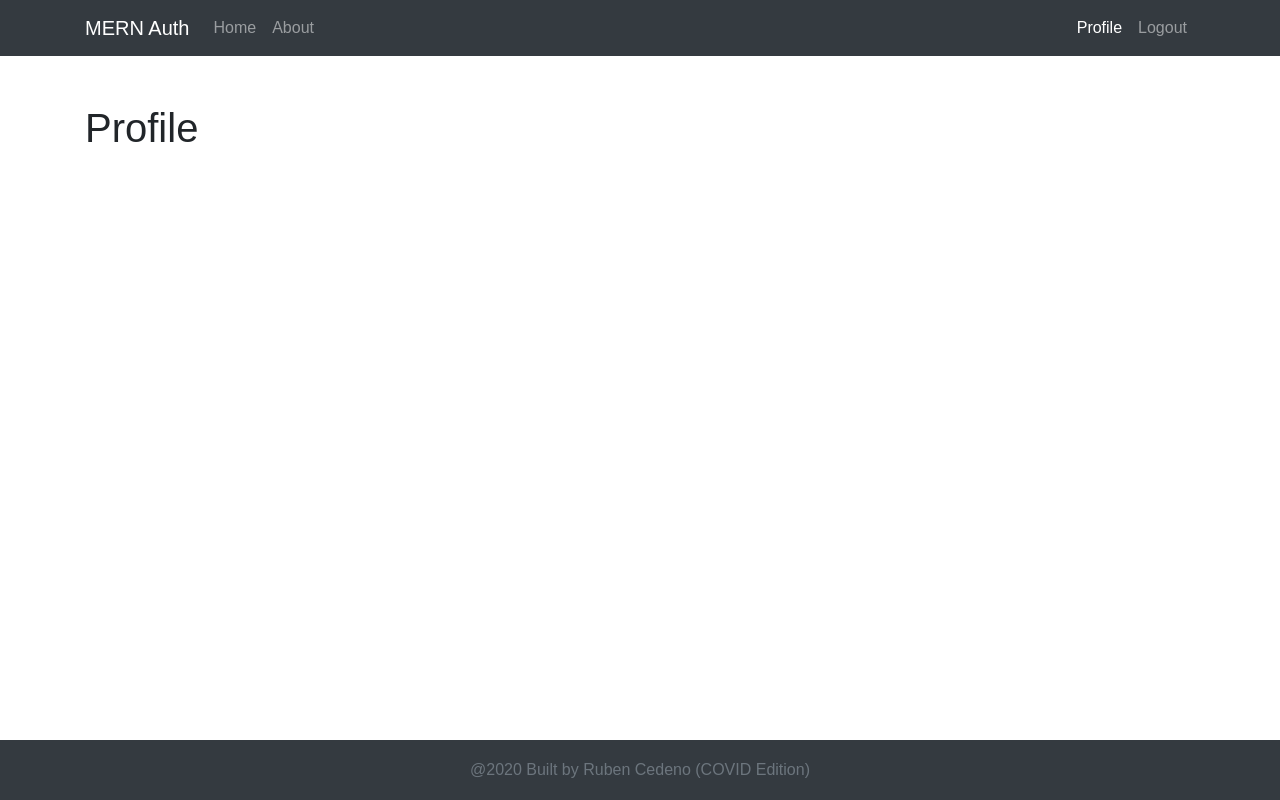
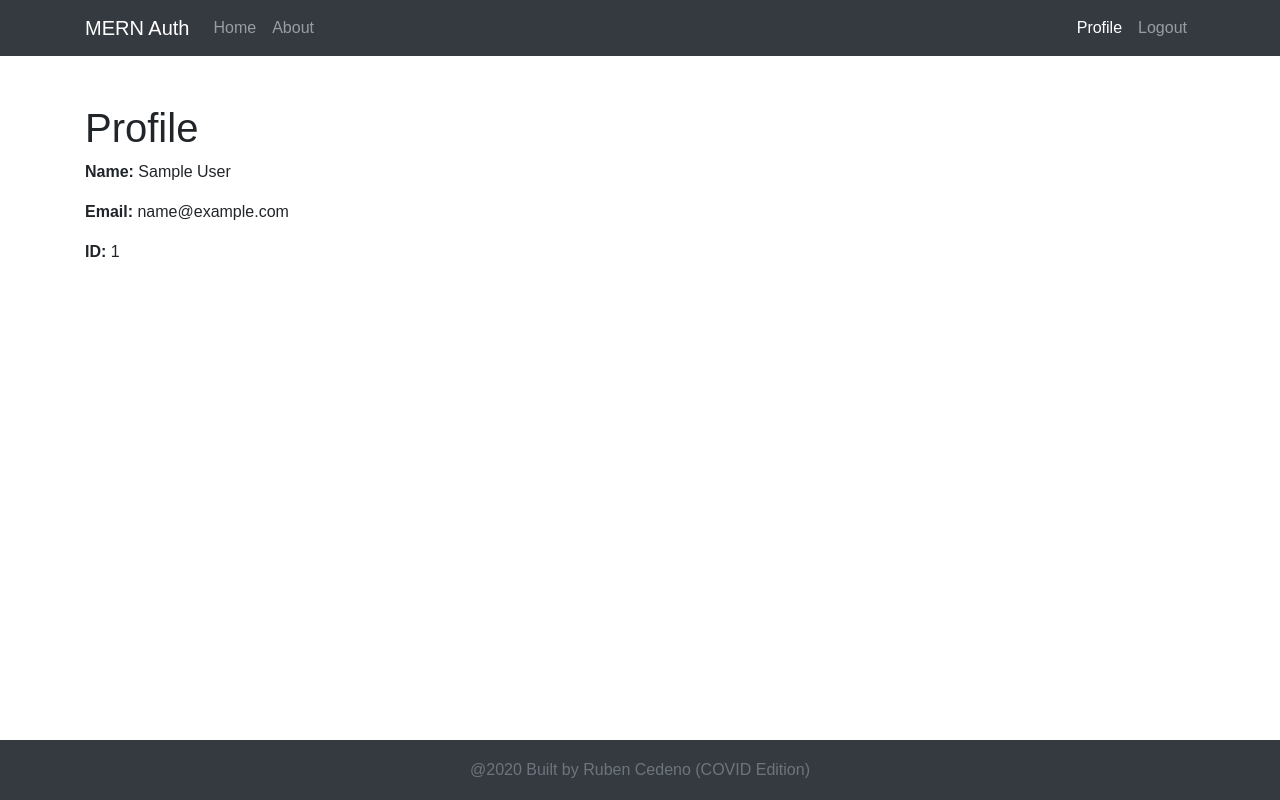
Before and after one commit to anonyymous1/irezumi-client, a React (Create React App) app: page /profile in a window 1280 px wide. Built offline with nearby package versions, Linux system fonts and the light colour scheme; no server answers; sample sign-in values are in the browser's storage.

Commit message:
[Profile.js] Set up up profile page with Rome updated code

```diff
--- a/src/components/Profile.js
+++ b/src/components/Profile.js
@@ -1,10 +1,30 @@
 import React from "react";
+import { Link } from 'react-router-dom'
+
 const Profile = (props) => {
     console.log(props);
+    const userData = props.user ?
+    (<div>
+        <h1>Profile</h1>
+        <p><strong>Name:</strong> { props.user.name } </p>
+        <p><strong>Email:</strong> { props.user.email } </p>
+        <p><strong>ID:</strong> { props.user.id } </p>
+    </div>) : <h4>Loading...</h4>
+
+    const errorDiv = () => {
+        return (
+            <div className="text-center pt-4">
+                <h3>Please <Link to="/login">login</Link> to view this page.</h3>
+            </div>
+        );
+    };
+
     return (
         <div>
-            <h1>Profile</h1>
+            { props.user ? userData: errorDiv() }
         </div>
-    )
-}
+    );
+
+};
+
 export default Profile;
```
Also changed, not shown: 1 other file (tests, documents, lock files or other folders).
